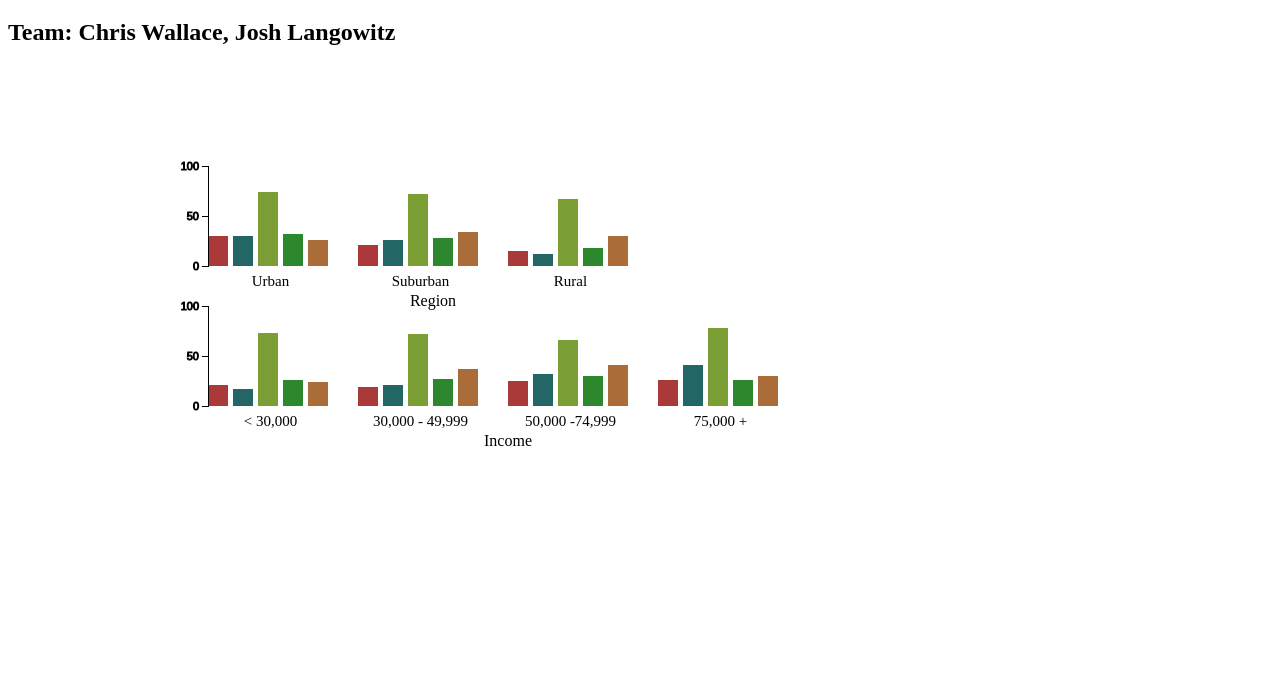
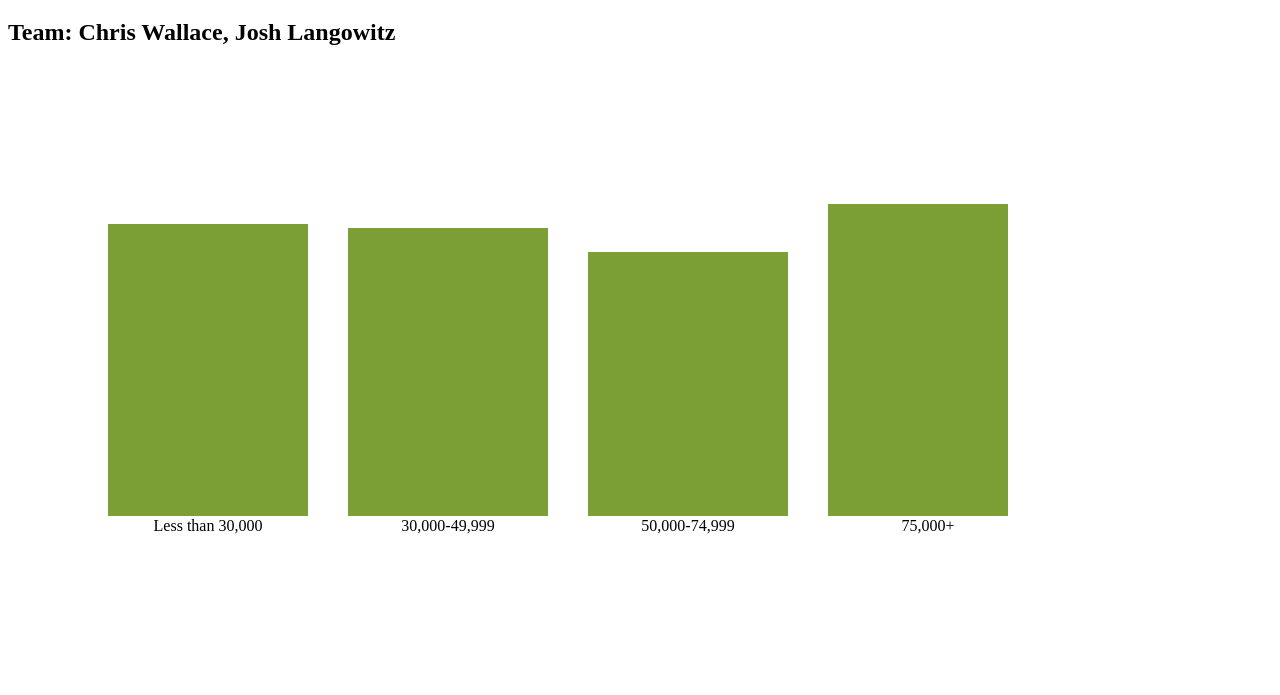
Before and after one commit to cwallac/DataViz-Lab-2, a plain HTML site: page index.html in a window 1280 px wide. Shown: the part 105-800 px from the top of the page. Drawn offline with nearby package versions, Linux system fonts and the light colour scheme.

Commit message:
work on question 1

```diff
--- a/index.html
+++ b/index.html
@@ -30,6 +30,10 @@ RawBlameHistory     283 lines (240 sloc)  8.08 KB
   <h1>Project 2 Social Network Visualization</h1>
   <h2>Team: Chris Wallace, Josh Langowitz</h2>
 
+  <svg width="1000" height="1000" id="question1">
+
+  </svg>
+
   <svg width="1000" height="1000" id="question2">
 
   </svg>
--- a/script.js
+++ b/script.js
@@ -1,7 +1,8 @@
 window.addEventListener("load",run,false);
 
-var barWidth = 10;
-var barMargin = 2;
+var barWidth = 200;
+var barScale = 4
+var barMargin = 40;
 var titleHeight = 40;
 var barTitleHeight = 20;
 
@@ -16,6 +17,7 @@ var networkColors = {
 	"Instagram": "#2D882D",
 	"Pinterest": "#AA6C39"
 }
+
 // global variables
 
 function run () {
@@ -377,6 +379,7 @@ var d3Data = [
 
 //drawAll(data,50,150);
 draw(d3Data);
+question1(data);
 }
 
 
@@ -391,7 +394,7 @@ function draw(data) {
 	var barWidth = 20;
 	var barMargin = 5;
 	console.log(data.length);
-	var demoGroup = d3.select("svg")
+	var demoGroup = d3.select("#question2")
 
 	var rows = demoGroup.selectAll("g")
 		.data(data)
@@ -548,7 +551,7 @@ function drawDemographic(name, data, startX, startY, group) {
 	}
 }
 
-function drawAll(data, startX, startY) {
+function drawAll(data, startX, startY, group) {
 	for (var key in data) {
 		var demoGroup = d3.select("svg")
 		.append("g");
@@ -556,3 +559,39 @@ function drawAll(data, startX, startY) {
 		startY += 100 + titleHeight;
 	}
 }
+
+function drawBarGraph(startX, startY, data) {
+	var pos = startX
+}
+
+function question1(data) {
+	siteSegmentBreakdown(data, "Facebook", "Race", 100, 50);
+	siteSegmentBreakdown(data, "Facebook", "Income", 100, 50);
+
+}
+
+function siteSegmentBreakdown(data, site, segment, startX, startY) {
+	var segmentData = data[segment];
+	var graphData = []
+	for (var demographic in segmentData) {
+		graphData.push({name: demographic, height: barScale * segmentData[demographic][site]})
+	}
+	d3.select("#question1").selectAll("g").remove();
+	d3.select("#question1").selectAll("g")
+	.data(graphData)
+	.enter()
+	.append("g")
+	.append("rect")
+	.attr("x", function(d, i) {return startX + i * barWidth + (i) * barMargin;})
+	.attr("y", function(d, i) {return startY + barScale * 100 - d.height;})
+	.attr("width", barWidth)
+	.attr("height", function(d, i) {return d.height;})
+	.style("fill", networkColors[site]);
+	d3.select("#question1").selectAll("g").append("text")
+	.text(function(d) {return d.name;})
+	.attr("x",startX)
+	.attr("fontsize",15)
+	.attr("x", function(d, i) {return startX + (i + .5) * barWidth + (i) * barMargin;})
+	.attr("y",startY + 100 * barScale + 15 )
+	.style("text-anchor", "middle");
+}
```
